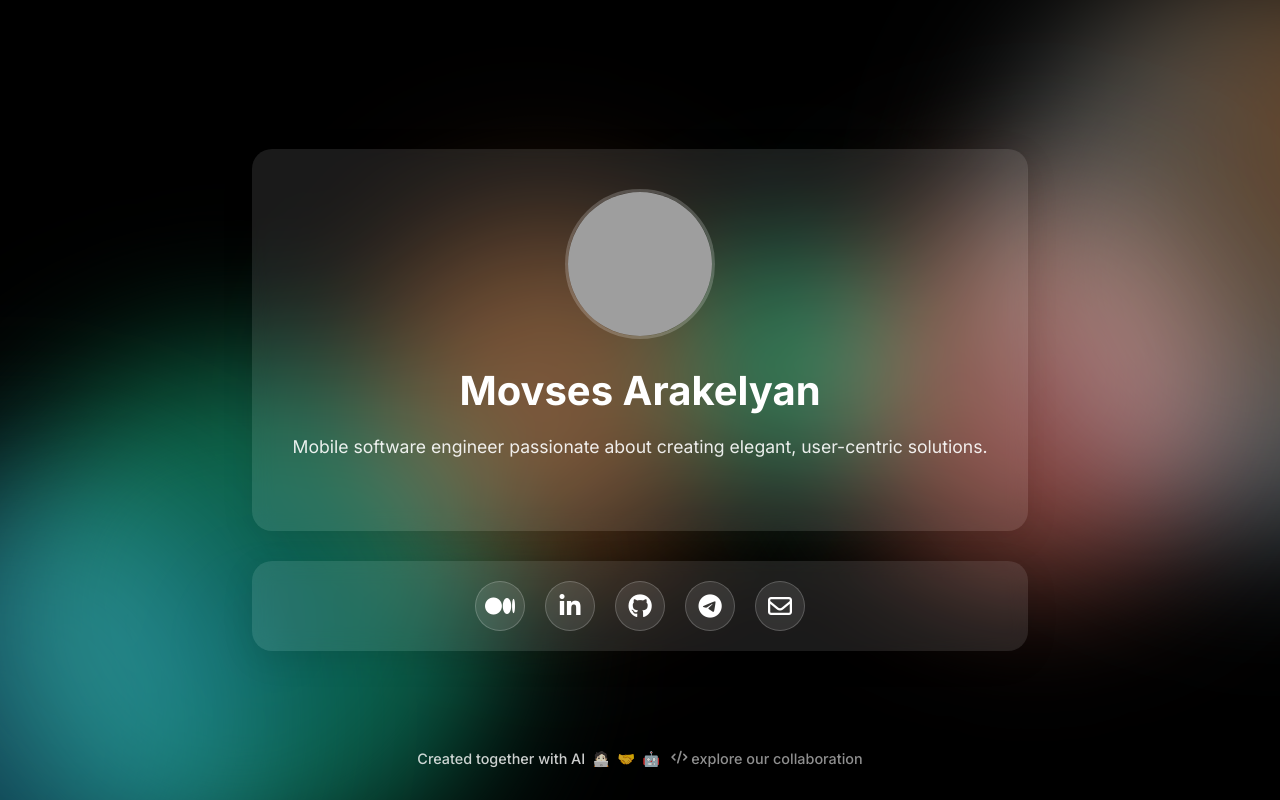
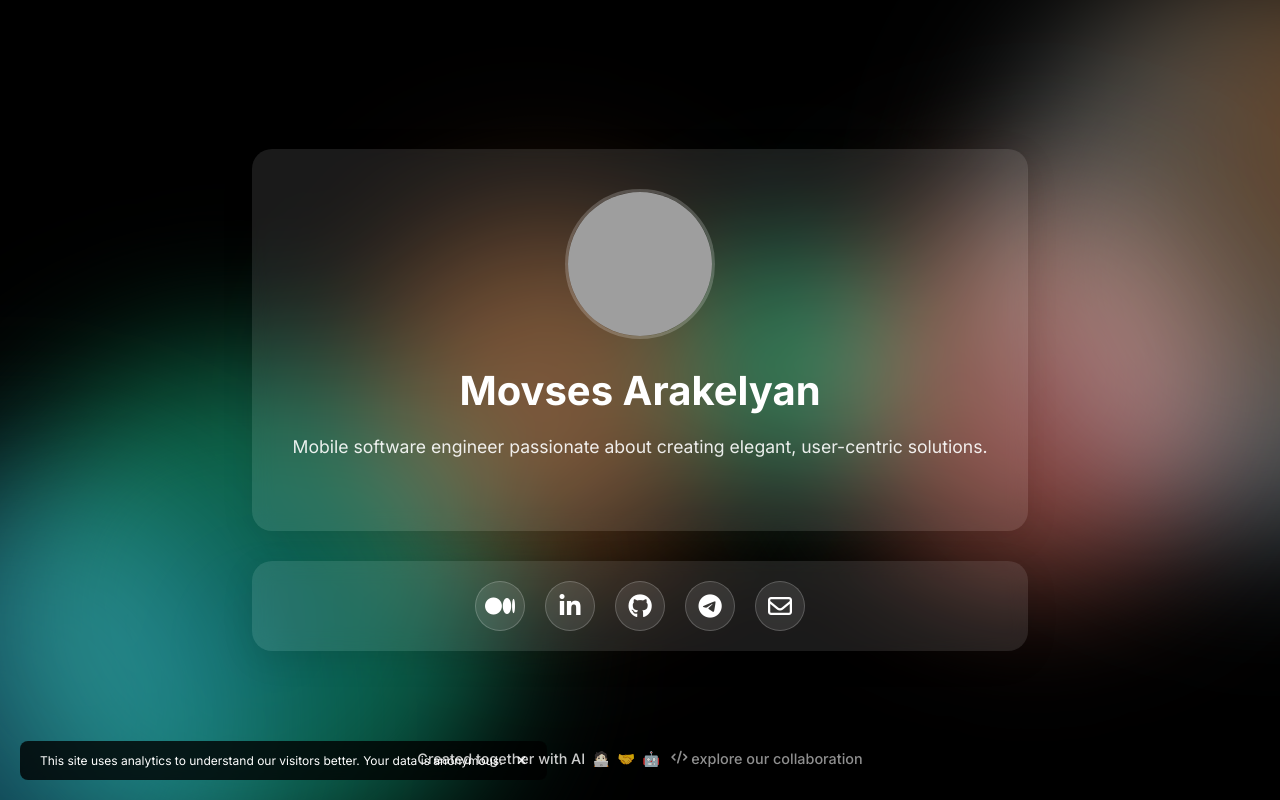
Before and after one commit to 108hertz/profile-card-web, a plain HTML site: page index.html in a window 1280 px wide. Drawn offline with Linux system fonts and the light colour scheme; grey boxes are pictures that could not be loaded.

Commit message:
feat: update favicon and add privacy notice
- Replaced the existing favicon.svg with a new design featuring a more modern aesthetic.
- Added a privacy notice to index.html that informs users about data collection practices, with functionality to dismiss the notice.
- Created a .gitignore file to exclude unnecessary files and directories from version control.

```diff
--- a/index.html
+++ b/index.html
@@ -128,5 +128,18 @@
         </div>
     </div>
     <script src="script.js"></script>
+
+    <!-- Privacy Notice -->
+    <div class="privacy-notice" style="position: fixed; bottom: 20px; left: 20px; background: rgba(0, 0, 0, 0.8); color: white; padding: 10px 20px; border-radius: 8px; font-size: 12px; backdrop-filter: blur(10px); display: none;">
+        This site uses analytics to understand our visitors better. Your data is anonymous.
+        <button onclick="this.parentElement.style.display='none'" style="background: none; border: none; color: white; margin-left: 10px; cursor: pointer;">✕</button>
+    </div>
+    <script>
+        // Show privacy notice if it hasn't been shown before
+        if (!localStorage.getItem('privacyNoticeShown')) {
+            document.querySelector('.privacy-notice').style.display = 'block';
+            localStorage.setItem('privacyNoticeShown', 'true');
+        }
+    </script>
 </body>
 </html>
```
Also changed, not shown: favicon.svg, 1 other file.
